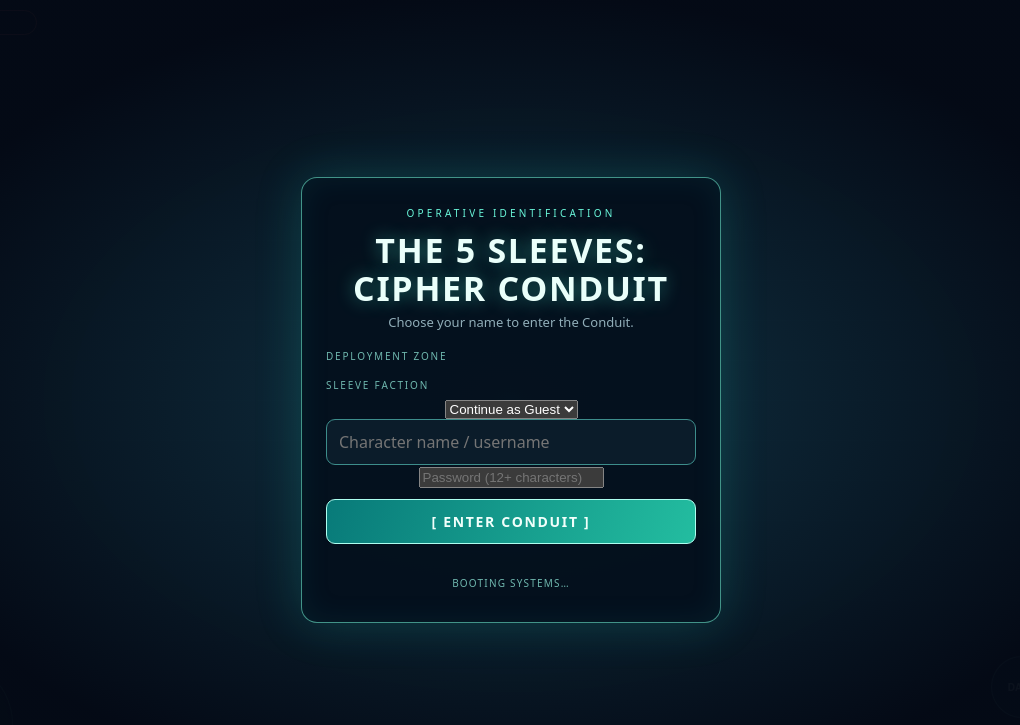
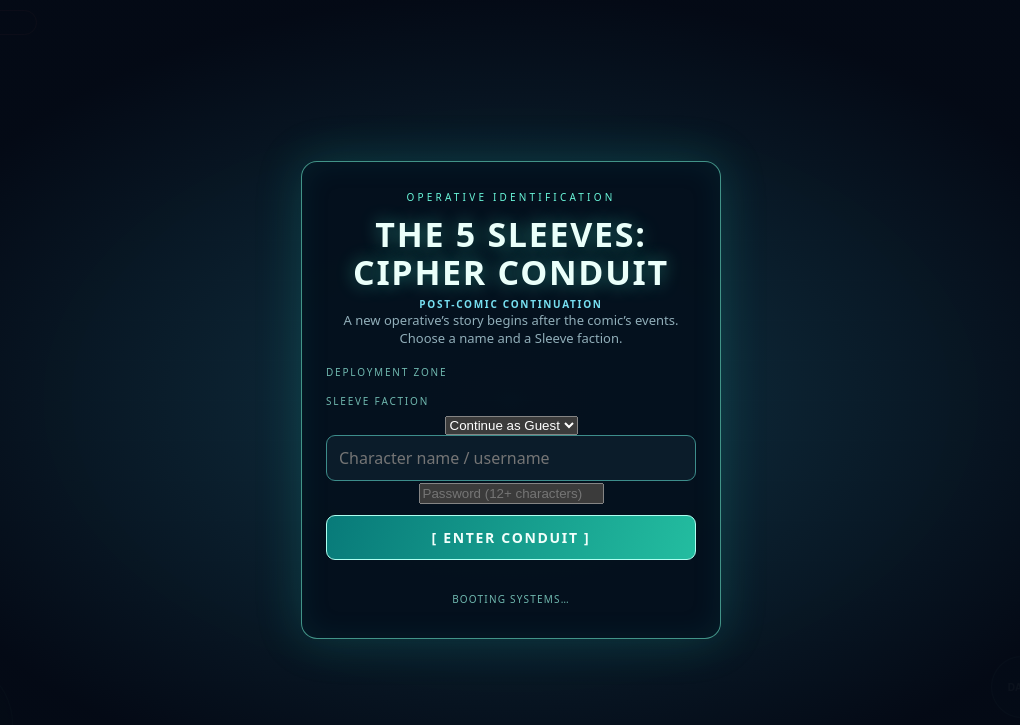
Before and after one commit to platinumsoundz/The-5-Sleeves, a website with bundled scripts: page public/index.html in a window 1280 px wide. Shown: the whole page, without its empty margins (129-1149 px from the left). Built offline with nearby package versions, Linux system fonts and the light colour scheme; files whose address does not match are found by name.

Commit message:
update public/index.html

```diff
--- a/public/index.html
+++ b/public/index.html
@@ -64,6 +64,7 @@
       .title-kicker { color: #69f5d9; letter-spacing: .32em; font-size: 10px; }
       .title-panel h1 { margin: 12px 0 6px; color: #eafffa; font-size: clamp(23px, 6.5vw, 34px); line-height: 1.1; letter-spacing: .05em; text-shadow: 0 0 18px rgba(76,255,222,.42); }
       .title-panel p { color: #91aeb9; margin: 0 0 18px; font-size: 13px; }
+      .timeline-label { margin-top: 5px; color: #77dff1; font-size: 10px; font-weight: 800; letter-spacing: .17em; }
       #username-input { width: 100%; padding: 11px 12px; border: 1px solid #3d8d8b; border-radius: 9px; outline: none; background: #0b1c2a; color: #effffb; font: inherit; font-size: 16px; }
       #username-input:focus { border-color: #67ffde; box-shadow: 0 0 0 3px rgba(103,255,222,.12); }
       #enter-button { width: 100%; margin-top: 11px; padding: 12px; border: 1px solid #adfff0; border-radius: 9px; background: linear-gradient(110deg,#087a79,#23bda0); color: #f1fffb; font: 800 14px system-ui,sans-serif; letter-spacing: .12em; }
@@ -374,7 +375,8 @@
       <form class="title-panel" id="join-form">
         <div class="title-kicker">OPERATIVE IDENTIFICATION</div>
         <h1 id="game-title">THE 5 SLEEVES:<br />CIPHER CONDUIT</h1>
-        <p>Choose your name to enter the Conduit.</p>
+        <div class="timeline-label">POST-COMIC CONTINUATION</div>
+        <p>A new operative’s story begins after the comic’s events. Choose a name and a Sleeve faction.</p>
         <div id="zone-picker" role="radiogroup" aria-label="Choose a zone">
           <div class="zone-kicker">DEPLOYMENT ZONE</div>
           <div id="zone-options"></div>
```
